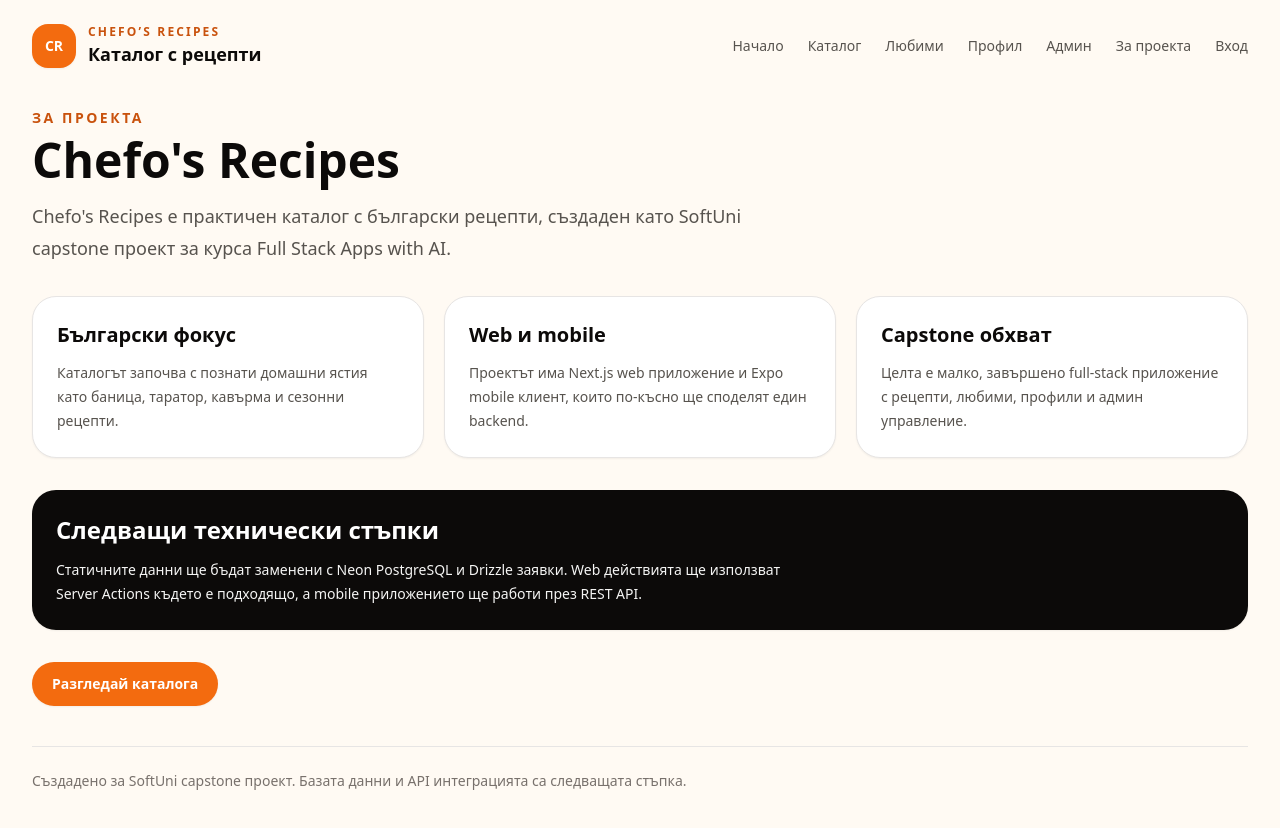
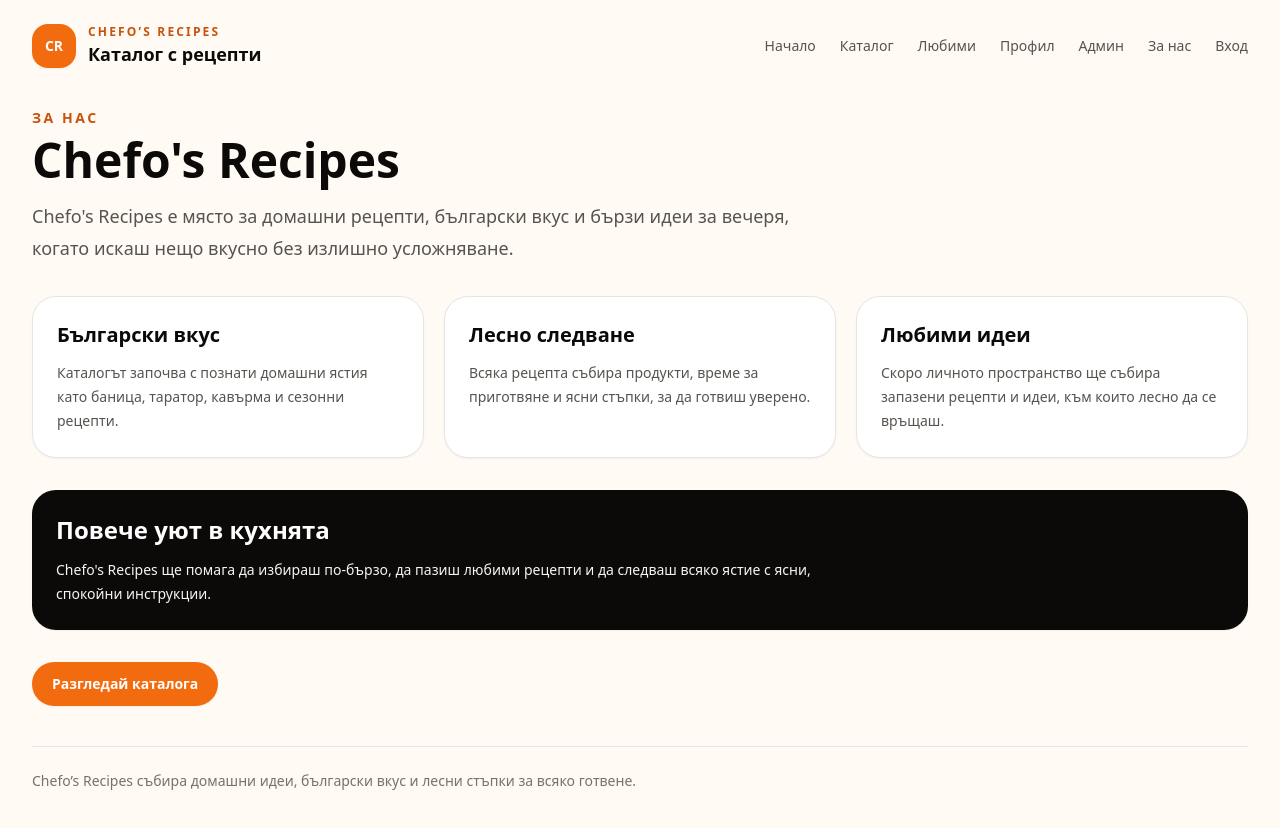
Before and after one commit to s-badev/chefos-recipes-fullstack, a Next.js app in the folder apps/web/: page /about in a window 1280 px wide. Shown: the top 828 px of the page. Built offline with nearby package versions, Linux system fonts and the light colour scheme.

Commit message:
Clean up public website copy

```diff
--- a/apps/web/src/app/about/page.tsx
+++ b/apps/web/src/app/about/page.tsx
@@ -2,8 +2,8 @@ import type { Metadata } from "next";
 import Link from "next/link";
 
 export const metadata: Metadata = {
-  title: "За проекта | Chefo's Recipes",
-  description: "Информация за Chefo's Recipes като SoftUni capstone проект."
+  title: "За нас | Chefo's Recipes",
+  description: "Домашни рецепти, български вкус и лесни идеи за готвене."
 };
 
 export default function AboutPage() {
@@ -11,18 +11,18 @@ export default function AboutPage() {
     <section className="space-y-8">
       <div className="max-w-3xl">
         <p className="text-sm font-bold uppercase tracking-[0.18em] text-brand-700">
-          За проекта
+          За нас
         </p>
         <h2 className="mt-2 text-4xl font-bold text-stone-950 sm:text-5xl">Chefo's Recipes</h2>
         <p className="mt-4 text-lg leading-8 text-stone-600">
-          Chefo's Recipes е практичен каталог с български рецепти, създаден като SoftUni capstone
-          проект за курса Full Stack Apps with AI.
+          Chefo's Recipes е място за домашни рецепти, български вкус и бързи идеи за вечеря,
+          когато искаш нещо вкусно без излишно усложняване.
         </p>
       </div>
 
       <div className="grid gap-5 md:grid-cols-3">
         <article className="rounded-3xl border border-stone-200 bg-white p-6 shadow-sm">
-          <h3 className="text-xl font-bold text-stone-950">Български фокус</h3>
+          <h3 className="text-xl font-bold text-stone-950">Български вкус</h3>
           <p className="mt-3 text-sm leading-6 text-stone-600">
             Каталогът започва с познати домашни ястия като баница, таратор, кавърма и сезонни
             рецепти.
@@ -30,27 +30,27 @@ export default function AboutPage() {
         </article>
 
         <article className="rounded-3xl border border-stone-200 bg-white p-6 shadow-sm">
-          <h3 className="text-xl font-bold text-stone-950">Web и mobile</h3>
+          <h3 className="text-xl font-bold text-stone-950">Лесно следване</h3>
           <p className="mt-3 text-sm leading-6 text-stone-600">
-            Проектът има Next.js web приложение и Expo mobile клиент, които по-късно ще споделят
-            един backend.
+            Всяка рецепта събира продукти, време за приготвяне и ясни стъпки, за да готвиш
+            уверено.
           </p>
         </article>
 
         <article className="rounded-3xl border border-stone-200 bg-white p-6 shadow-sm">
-          <h3 className="text-xl font-bold text-stone-950">Capstone обхват</h3>
+          <h3 className="text-xl font-bold text-stone-950">Любими идеи</h3>
           <p className="mt-3 text-sm leading-6 text-stone-600">
-            Целта е малко, завършено full-stack приложение с рецепти, любими, профили и админ
-            управление.
+            Скоро личното пространство ще събира запазени рецепти и идеи, към които лесно да се
+            връщаш.
           </p>
         </article>
       </div>
 
       <section className="rounded-3xl bg-stone-950 p-6 text-white shadow-sm">
-        <h3 className="text-2xl font-bold">Следващи технически стъпки</h3>
+        <h3 className="text-2xl font-bold">Повече уют в кухнята</h3>
         <p className="mt-3 max-w-3xl text-sm leading-6 text-stone-100">
-          Статичните данни ще бъдат заменени с Neon PostgreSQL и Drizzle заявки. Web действията ще
-          използват Server Actions където е подходящо, а mobile приложението ще работи през REST API.
+          Chefo's Recipes ще помага да избираш по-бързо, да пазиш любими рецепти и да следваш
+          всяко ястие с ясни, спокойни инструкции.
         </p>
       </section>
 
--- a/apps/web/src/app/catalog/[slug]/page.tsx
+++ b/apps/web/src/app/catalog/[slug]/page.tsx
@@ -44,7 +44,7 @@ export default async function RecipeDetailsPage({ params }: RecipeDetailsPagePro
         </p>
         <h2 className="mt-3 text-3xl font-bold text-stone-950">Рецептата не е намерена</h2>
         <p className="mt-3 text-base leading-7 text-stone-600">
-          Тази рецепта липсва в примерните данни. Върни се към каталога и избери друга.
+          Тази рецепта не е налична в момента. Върни се към каталога и избери друга.
         </p>
         <Link
           className="mt-6 inline-flex rounded-full bg-brand-600 px-5 py-3 text-sm font-bold text-white shadow-sm transition hover:bg-brand-700"
--- a/apps/web/src/app/catalog/recipe-catalog.tsx
+++ b/apps/web/src/app/catalog/recipe-catalog.tsx
@@ -56,7 +56,7 @@ export function RecipeCatalog() {
             Каталог с рецепти
           </h2>
           <p className="mt-4 max-w-2xl text-base leading-7 text-stone-600">
-            Разгледай първите примерни рецепти, филтрирай по категория и намери нещо подходящо за
+            Разгледай подбраните рецепти, филтрирай по категория и намери нещо подходящо за
             днешното готвене.
           </p>
         </div>
--- a/apps/web/src/app/favorites/page.tsx
+++ b/apps/web/src/app/favorites/page.tsx
@@ -4,7 +4,7 @@ import { recipes } from "../catalog/recipes";
 
 export const metadata: Metadata = {
   title: "Любими рецепти | Chefo’s Recipes",
-  description: "UI основа за бъдещите любими рецепти в Chefo’s Recipes."
+  description: "Запазени идеи и любими рецепти в Chefo’s Recipes."
 };
 
 const sampleFavorites = recipes.slice(0, 3);
@@ -26,9 +26,9 @@ export default function FavoritesPage() {
         </div>
 
         <div className="rounded-3xl border border-brand-200 bg-white p-5 shadow-sm">
-          <p className="text-sm font-bold text-brand-800">Подготовка за следващ етап</p>
+          <p className="text-sm font-bold text-brand-800">Скоро в профила</p>
           <p className="mt-2 text-sm leading-6 text-stone-600">
-            Функцията ще бъде свързана с потребителски профил на следващ етап.
+            Любимите ще се пазят в твоето лично пространство.
           </p>
         </div>
       </div>
@@ -45,7 +45,7 @@ export default function FavoritesPage() {
       <section className="space-y-5">
         <div>
           <p className="text-sm font-bold uppercase tracking-[0.18em] text-brand-700">
-            Примерни любими
+            Любими идеи
           </p>
           <h3 className="mt-2 text-2xl font-bold text-stone-950">
             Така ще изглеждат запазените рецепти
@@ -107,12 +107,11 @@ export default function FavoritesPage() {
 
       <section className="rounded-3xl border border-dashed border-brand-200 bg-white p-8 text-center shadow-sm">
         <p className="text-sm font-bold uppercase tracking-[0.18em] text-brand-700">
-          Празно състояние
+          Още няма рецепти
         </p>
         <h3 className="mt-3 text-2xl font-bold text-stone-950">Все още няма запазени рецепти</h3>
         <p className="mx-auto mt-3 max-w-2xl text-sm leading-6 text-stone-600">
-          След като любимите рецепти бъдат свързани с профил, тук ще се показва празно състояние,
-          докато потребителят не запази първата си рецепта.
+          Когато запазиш първата си рецепта, тя ще се появи тук за бързо връщане към нея.
         </p>
       </section>
     </section>
--- a/apps/web/src/app/layout.tsx
+++ b/apps/web/src/app/layout.tsx
@@ -44,7 +44,7 @@ export default function RootLayout({
                 Админ
               </a>
               <a className="hover:text-brand-700" href="/about">
-                За проекта
+                За нас
               </a>
               <a className="hover:text-brand-700" href="/login">
                 Вход
@@ -53,7 +53,7 @@ export default function RootLayout({
           </header>
           <main className="flex-1 py-8 sm:py-10">{children}</main>
           <footer className="border-t border-stone-200 py-6 text-sm text-stone-500">
-            Създадено за SoftUni capstone проект. Базата данни и API интеграцията са следващата стъпка.
+            Chefo’s Recipes събира домашни идеи, български вкус и лесни стъпки за всяко готвене.
           </footer>
         </div>
       </body>
--- a/apps/web/src/app/login/page.tsx
+++ b/apps/web/src/app/login/page.tsx
@@ -15,8 +15,7 @@ export default function LoginPage() {
         </p>
         <h2 className="text-4xl font-bold text-stone-950 sm:text-5xl">Вход в профила</h2>
         <p className="text-base leading-7 text-stone-600">
-          Този екран подготвя бъдещия вход с имейл и парола. Реалната автентикация с JWT ще бъде
-          свързана на следващ етап.
+          Скоро ще можеш да влизаш в профила си и да се връщаш към запазените рецепти.
         </p>
         <Link className="inline-flex text-sm font-bold text-brand-700 hover:text-brand-900" href="/register">
           Нямаш профил? Създай регистрация
@@ -58,7 +57,7 @@ export default function LoginPage() {
         </button>
 
         <p className="rounded-2xl border border-dashed border-brand-200 bg-brand-50 px-4 py-3 text-sm leading-6 text-brand-900">
-          Формата е неактивна. По-късно ще изпраща заявка към защитен backend поток за вход.
+          Входът ще бъде активен скоро. Дотогава можеш свободно да разглеждаш каталога.
         </p>
       </form>
     </section>
--- a/apps/web/src/app/page.tsx
+++ b/apps/web/src/app/page.tsx
@@ -109,8 +109,8 @@ export default function HomePage() {
                 <p className="mt-1 text-sm text-stone-500">категории</p>
               </div>
               <div className="p-5">
-                <p className="text-2xl font-bold text-stone-950">0</p>
-                <p className="mt-1 text-sm text-stone-500">заявки към база</p>
+                <p className="text-2xl font-bold text-stone-950">3</p>
+                <p className="mt-1 text-sm text-stone-500">идеи за вечеря</p>
               </div>
             </div>
           </div>
@@ -120,12 +120,11 @@ export default function HomePage() {
       <section id="about" className="rounded-3xl bg-stone-950 px-6 py-8 text-white sm:px-8">
         <div className="grid gap-5 md:grid-cols-[0.75fr_1.25fr] md:items-center">
           <p className="text-sm font-bold uppercase tracking-[0.18em] text-brand-300">
-            Първо прост каталог
+            Домашен избор
           </p>
           <p className="text-xl leading-8 text-stone-100">
-            Този първи екран е за откриване на рецепти: топла визия, полезни детайли и ясни пътища
-            за разглеждане. Профили, любими рецепти, админ инструменти, API маршрути и база данни
-            остават за следващите стъпки.
+            Откривай познати вкусове, сравнявай времето за приготвяне и избирай рецепти, които
+            можеш да следваш спокойно стъпка по стъпка.
           </p>
         </div>
       </section>
@@ -139,8 +138,8 @@ export default function HomePage() {
             <h2 className="mt-2 text-3xl font-bold text-stone-950">Започни с класиките</h2>
           </div>
           <p className="max-w-xl text-sm leading-6 text-stone-600">
-            Засега това са статични примери, подготвени така, че по-късно да захранят карти в
-            каталога и страници с детайли.
+            Подбрани домашни рецепти с ясни продукти, време за приготвяне и удобни детайли за
+            бърз избор.
           </p>
         </div>
 
@@ -210,9 +209,9 @@ export default function HomePage() {
       <section id="explore" className="space-y-6">
         <div>
           <p className="text-sm font-bold uppercase tracking-[0.18em] text-brand-700">
-            Какво могат потребителите
+            Какво можеш да правиш
           </p>
-          <h2 className="mt-2 text-3xl font-bold text-stone-950">Разглеждане сега, персонализация по-късно</h2>
+          <h2 className="mt-2 text-3xl font-bold text-stone-950">Разглеждай, избирай и готви по-лесно</h2>
         </div>
         <div className="grid gap-4 md:grid-cols-3">
           {userActions.map((item) => (
--- a/apps/web/src/app/register/page.tsx
+++ b/apps/web/src/app/register/page.tsx
@@ -71,7 +71,7 @@ export default function RegisterPage() {
         </button>
 
         <p className="rounded-2xl border border-dashed border-brand-200 bg-brand-50 px-4 py-3 text-sm leading-6 text-brand-900">
-          Формата е неактивна. По-късно паролата ще се хешира и профилът ще се записва в базата.
+          Регистрацията ще бъде активна скоро, за да пазиш любимите си рецепти на едно място.
         </p>
       </form>
     </section>
```
Also changed, not shown: apps/web/src/app/admin/page.tsx (+8 -9 lines), apps/web/src/app/admin/recipes/[slug]/edit/page.tsx (+5 -5 lines), apps/web/src/app/admin/recipes/new/page.tsx (+5 -5 lines), apps/web/src/app/profile/page.tsx (+6 -8 lines).
